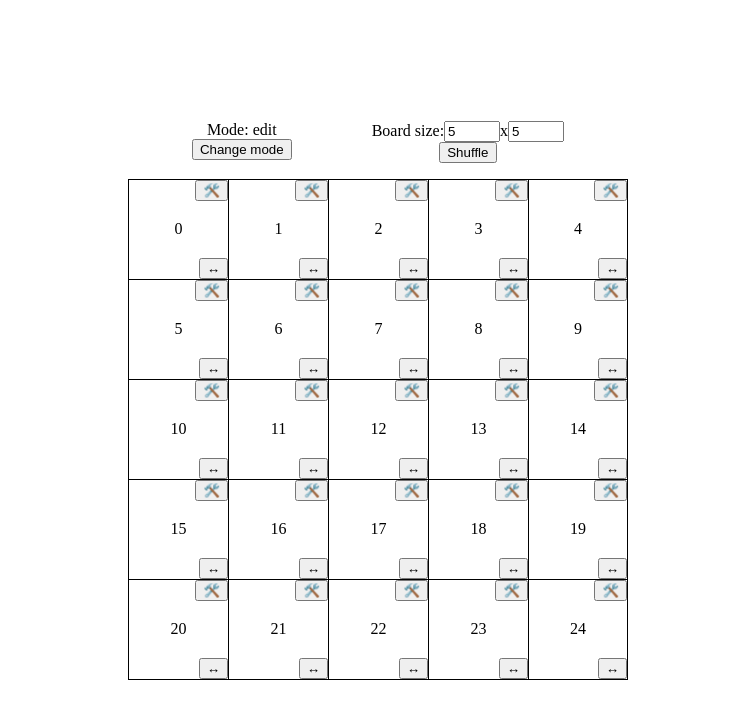
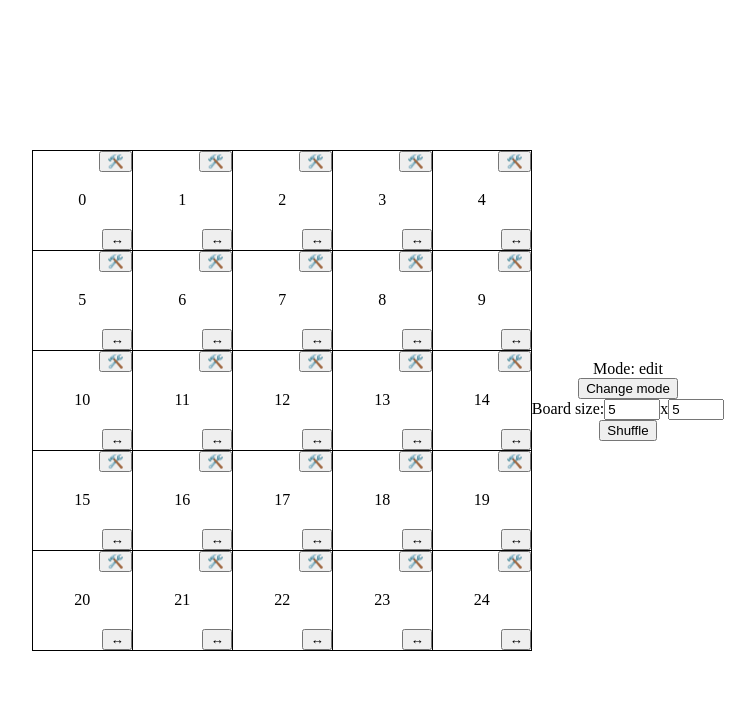
Before and after one commit to cheetamaru/bingo-builder, a Next.js app: page / in a window 1280 px wide. Shown: the top 718 px of the page, without its empty margins (262-1017 px from the left). Built offline with nearby package versions, Linux system fonts and the light colour scheme.

Commit message:
feat: move settings to the right

```diff
--- a/src/styles/BingoField.module.css
+++ b/src/styles/BingoField.module.css
@@ -4,7 +4,7 @@
 
 .container {
     display: flex;
-    flex-direction: column;
+    flex-direction: row-reverse;
     align-items: center;
     justify-content: center;
     min-height: 100vh;
@@ -12,11 +12,11 @@
 
 .top {
     display: flex;
-    margin-bottom: 1em;
+    flex-direction: column;
+    align-items: center;
 }
 
 .mode {
-    margin-right: 5em;
     display: flex;
     flex-direction: column;
     align-items: center;
```
